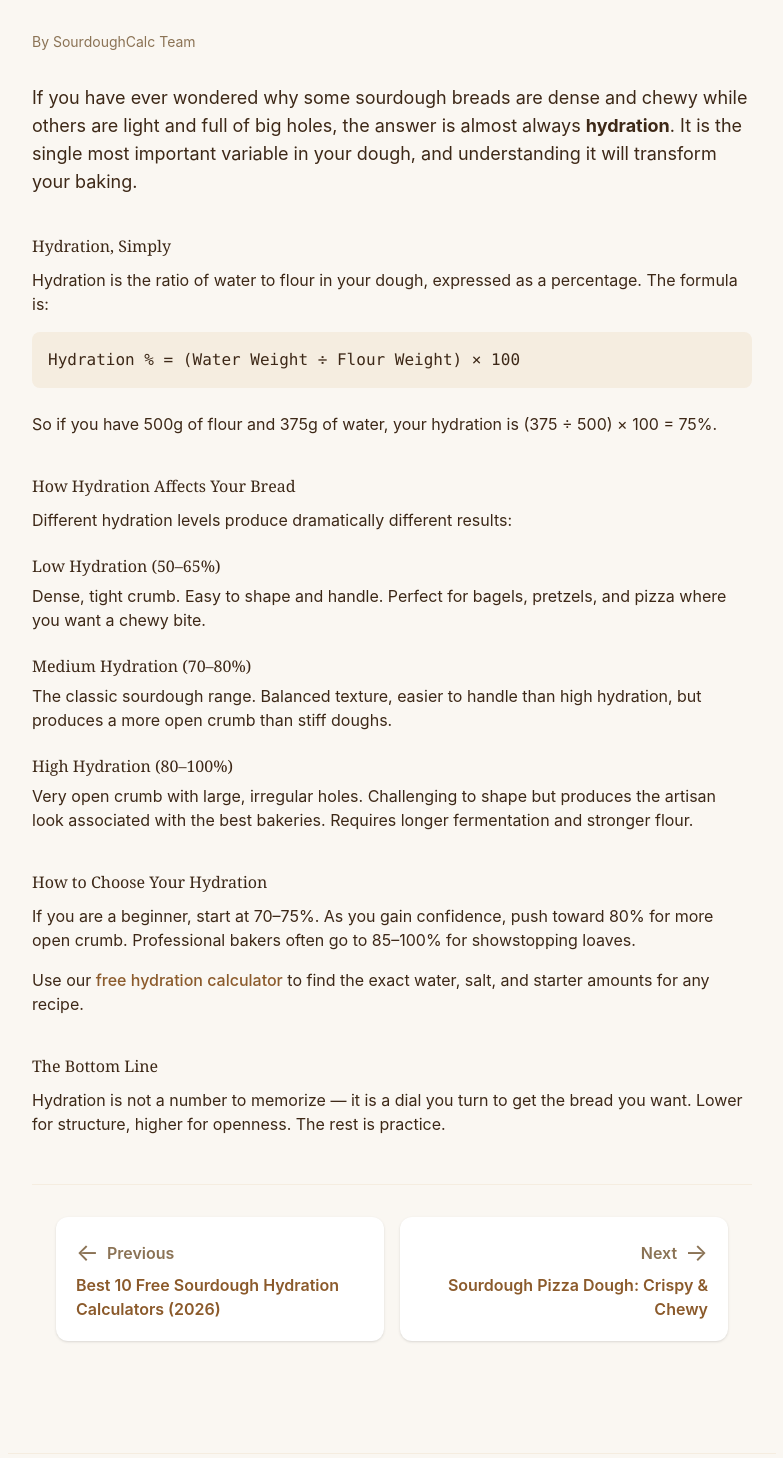
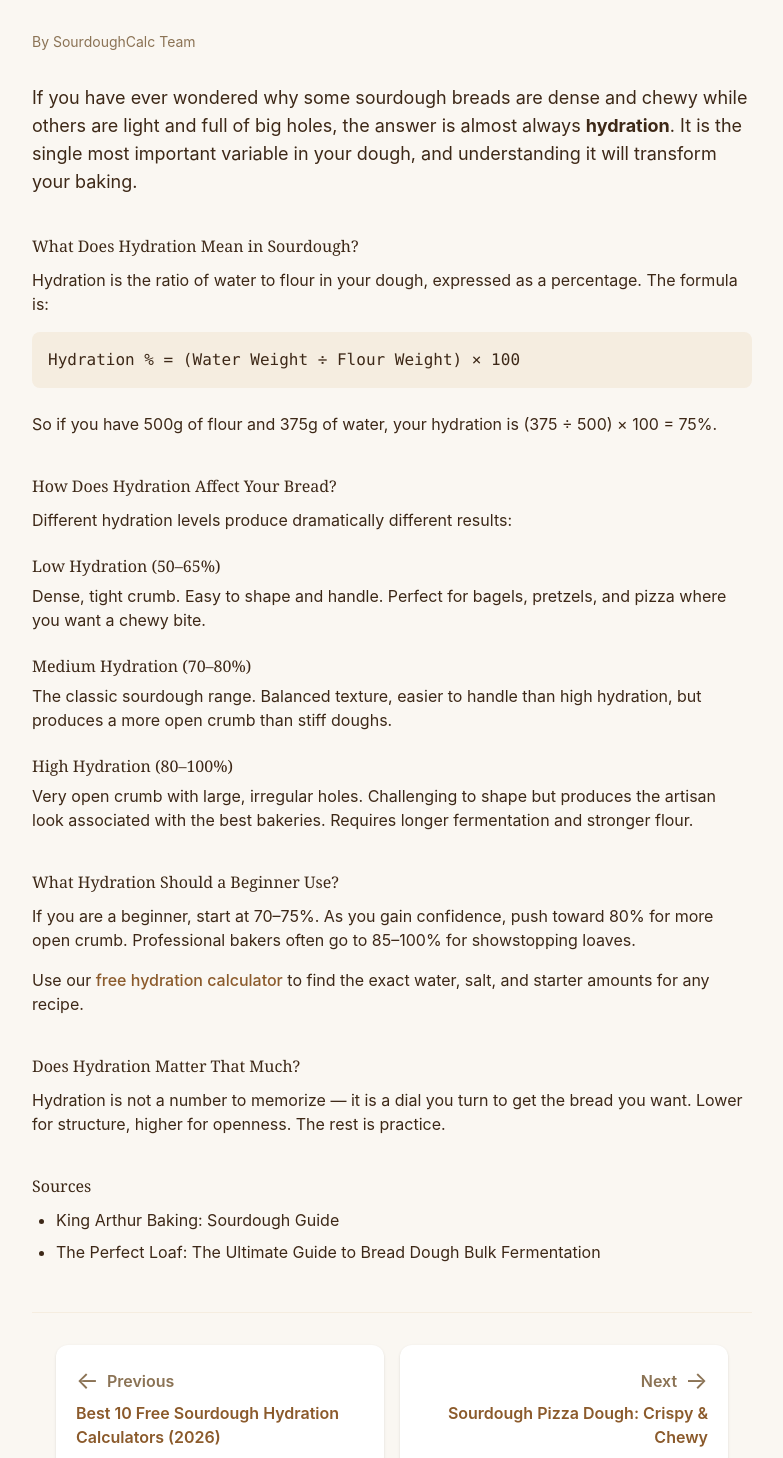
Before and after one commit to TZ005/sourdough-calculator, a Next.js app: page /blog/what-is-hydration in a window 1280 px wide. Shown: the part 697-2155 px from the top of the page, without its empty margins (248-1031 px from the left). Built offline with nearby package versions, Linux system fonts and the light colour scheme.

Commit message:
seo: reframe hydration article headings, add sources

```diff
--- a/app/blog/what-is-hydration/page.tsx
+++ b/app/blog/what-is-hydration/page.tsx
@@ -90,7 +90,7 @@ export default function WhatIsHydration() {
         variable in your dough, and understanding it will transform your baking.
       </p>
 
-      <h2 className="mt-10 mb-3">Hydration, Simply</h2>
+      <h2 className="mt-10 mb-3">What Does Hydration Mean in Sourdough?</h2>
       <p className="mb-4">
         Hydration is the ratio of water to flour in your dough, expressed as a percentage. The formula is:
       </p>
@@ -101,7 +101,7 @@ export default function WhatIsHydration() {
         So if you have 500g of flour and 375g of water, your hydration is (375 ÷ 500) × 100 = 75%.
       </p>
 
-      <h2 className="mt-10 mb-3">How Hydration Affects Your Bread</h2>
+      <h2 className="mt-10 mb-3">How Does Hydration Affect Your Bread?</h2>
       <p className="mb-4">Different hydration levels produce dramatically different results:</p>
 
       <h3 className="mt-6 mb-2">Low Hydration (50–65%)</h3>
@@ -122,7 +122,7 @@ export default function WhatIsHydration() {
         associated with the best bakeries. Requires longer fermentation and stronger flour.
       </p>
 
-      <h2 className="mt-10 mb-3">How to Choose Your Hydration</h2>
+      <h2 className="mt-10 mb-3">What Hydration Should a Beginner Use?</h2>
       <p className="mb-4">
         If you are a beginner, start at 70–75%. As you gain confidence, push toward 80% for more open crumb.
         Professional bakers often go to 85–100% for showstopping loaves.
@@ -133,11 +133,17 @@ export default function WhatIsHydration() {
         find the exact water, salt, and starter amounts for any recipe.
       </p>
 
-      <h2 className="mt-10 mb-3">The Bottom Line</h2>
+      <h2 className="mt-10 mb-3">Does Hydration Matter That Much?</h2>
       <p className="mb-4">
         Hydration is not a number to memorize — it is a dial you turn to get the bread you want. Lower for
         structure, higher for openness. The rest is practice.
       </p>
+
+      <h2 className="mt-10 mb-3">Sources</h2>
+      <ul className="list-disc pl-6 space-y-2 mb-8">
+        <li><a href="https://www.kingarthurbaking.com/learn/guides/sourdough" target="_blank" rel="noopener">King Arthur Baking: Sourdough Guide</a></li>
+        <li><a href="https://www.theperfectloaf.com/guides/the-ultimate-guide-to-bread-dough-bulk-fermentation/" target="_blank" rel="noopener">The Perfect Loaf: The Ultimate Guide to Bread Dough Bulk Fermentation</a></li>
+      </ul>
 
       <NextPostNav slug="what-is-hydration" />
     </article>
```
